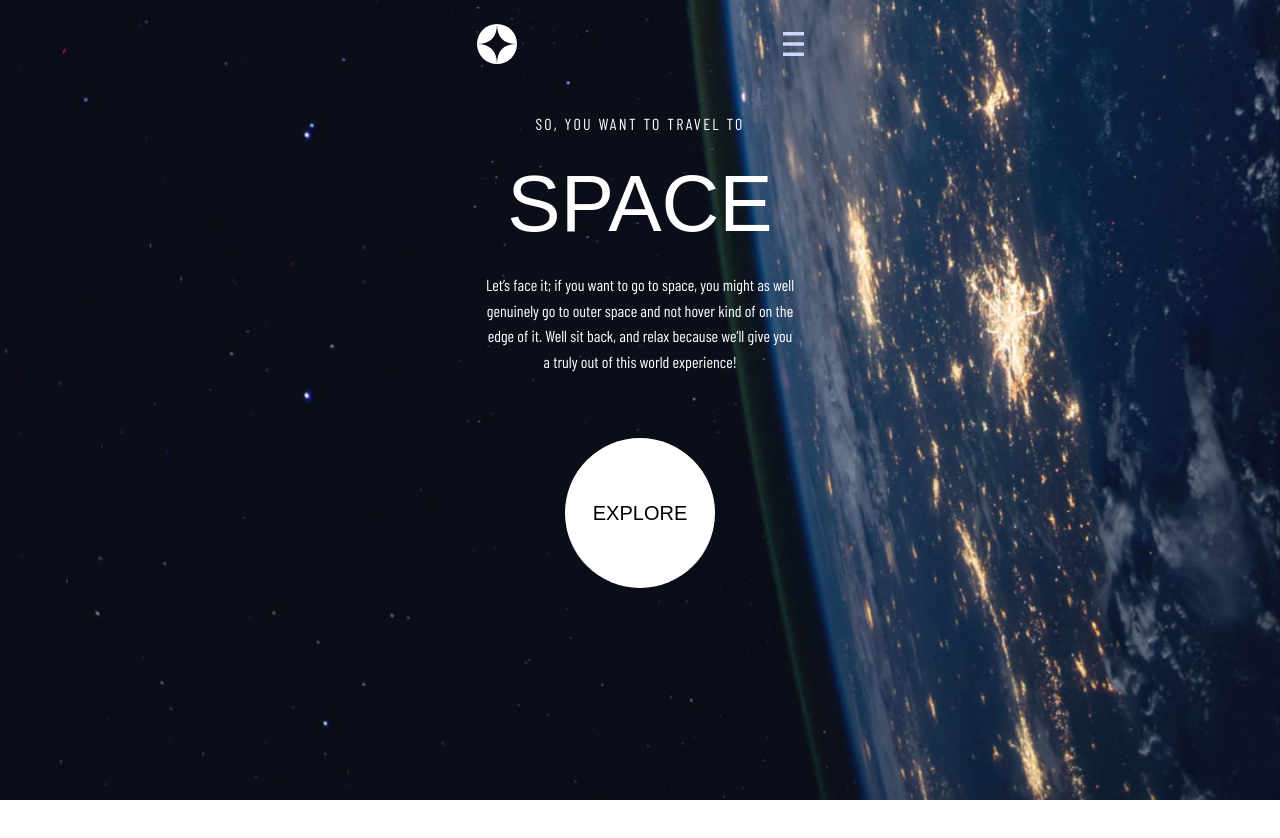
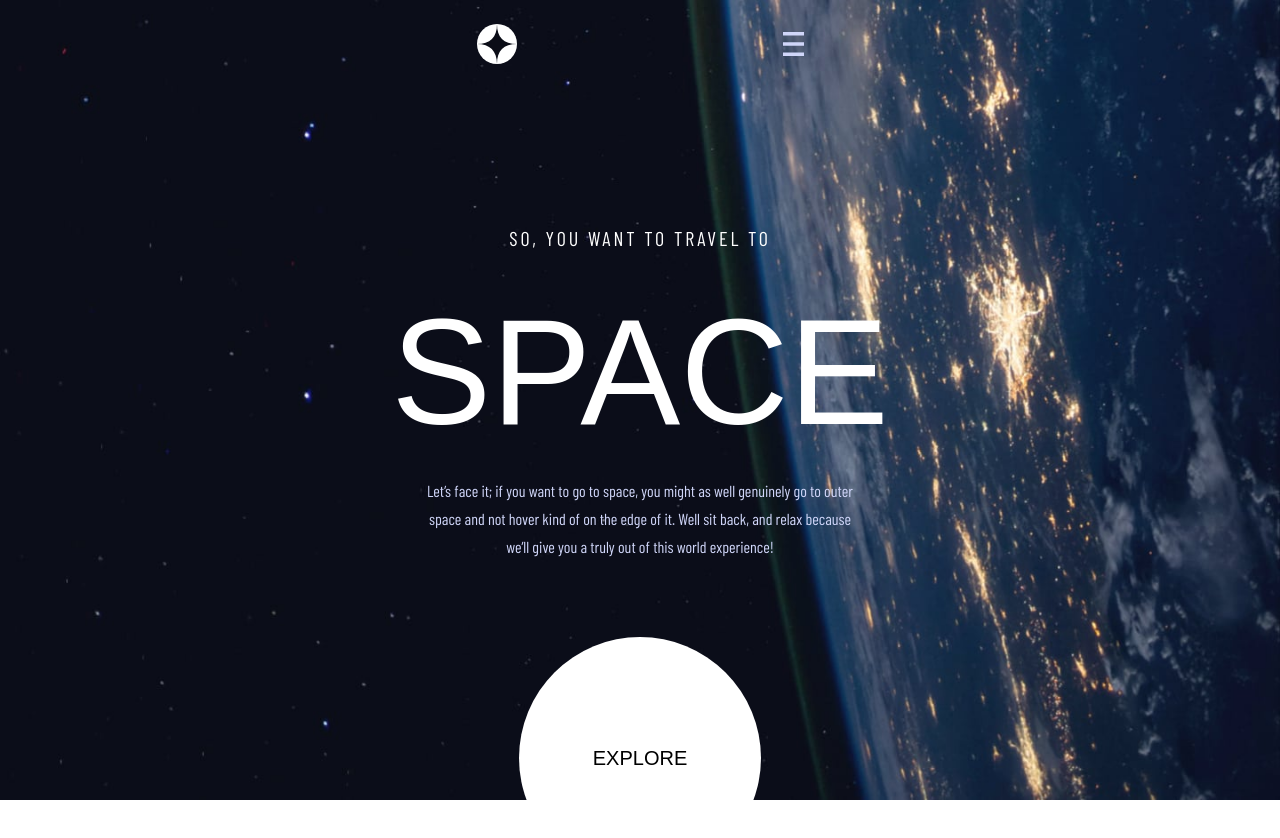
Before and after one commit to Jasminvillatoro/space-tourism, a Next.js app: page / in a window 1280 px wide. Shown: the top 838 px of the page. Before the commit the page ends 800 px from the top, so only its background shows below. Built offline with nearby package versions, Linux system fonts and the light colour scheme; a web font is replaced by a local one.

Commit message:
tablet home page styling

```diff
--- a/src/components/HeroText.tsx
+++ b/src/components/HeroText.tsx
@@ -1,11 +1,11 @@
 export const HeroText = () => {
   return (
-    <div className='flex flex-col items-center max-w-[327px] mx-auto'>
-      <h2 className='font-barlow tracking-[0.144em] mt-12 mb-2 text-base font-thin'>
+    <div className='flex flex-col items-center max-w-[327px] mx-auto md:mt-28'>
+      <h2 className='font-barlow tracking-[0.144em] mt-12 mb-2 text-base font-thin md:text-xl'>
         SO, YOU WANT TO TRAVEL TO
       </h2>
-      <h1 className='text-[5rem]'>SPACE</h1>
-      <p className='font-barlow font-thin text-base leading-[1.6rem] text-center p-2'>
+      <h1 className='text-[5rem] md:text-[150px]'>SPACE</h1>
+      <p className='font-barlow font-thin text-base leading-[1.6rem] text-center p-2 text-[#d0d6f9] md:leading-7 md:w-[444px] md:h-[112px] md:-mt-4'>
         Let’s face it; if you want to go to space, you might as well genuinely
         go to outer space and not hover kind of on the edge of it. Well sit
         back, and relax because we’ll give you a truly out of this world
--- a/src/components/HomeCircle.tsx
+++ b/src/components/HomeCircle.tsx
@@ -1,6 +1,6 @@
 export const HomeCircle = () => {
   return (
-    <div className='w-[9.375rem] h-[9.375rem] bg-white rounded-full   text-black flex items-center justify-center mx-auto text-xl mt-14'>
+    <div className='w-[9.375rem] h-[9.375rem] bg-white rounded-full   text-black flex items-center justify-center mx-auto text-xl mt-14 md:w-[15.1rem] md:h-[15.1rem]'>
       EXPLORE
     </div>
   );
--- a/tailwind.config.ts
+++ b/tailwind.config.ts
@@ -13,11 +13,6 @@ const config: Config = {
         barlow: ['var(--font-barlow-condensed)'],
         bellefair: ['var(--font-bellefair)'],
       },
-      // backgroundImage: {
-      //   'gradient-radial': 'radial-gradient(var(--tw-gradient-stops))',
-      //   'gradient-conic':
-      //     'conic-gradient(from 180deg at 50% 50%, var(--tw-gradient-stops))',
-      // },
     },
   },
   plugins: [],
```
